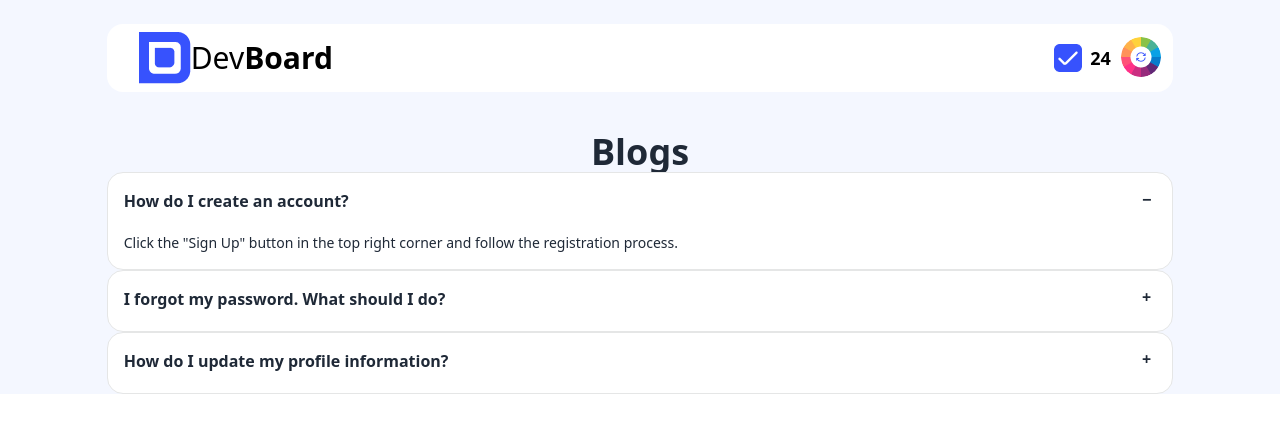
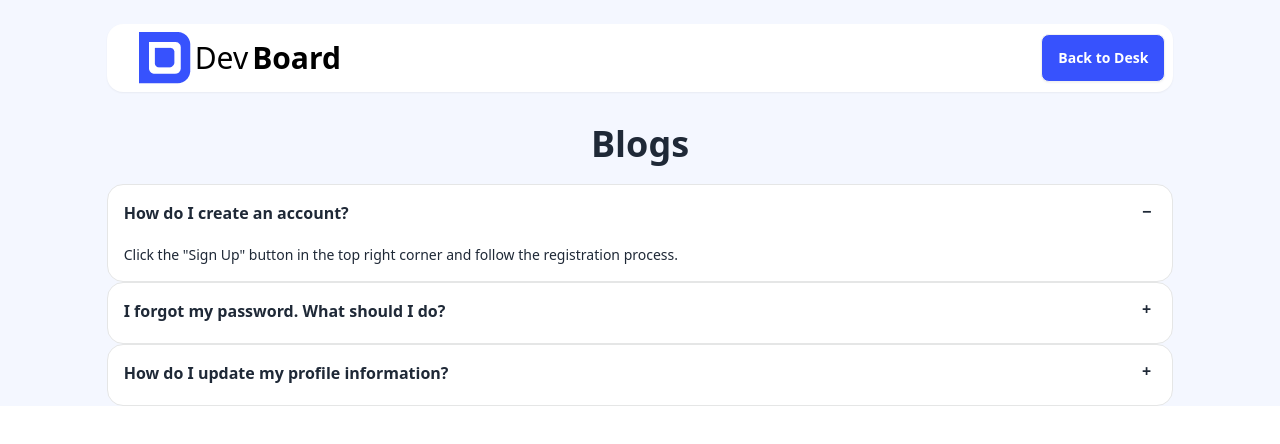
Before and after one commit to ahhimu/m5-d29-a5-Javascript---dasDev, a plain HTML site: page blog.html in a window 1280 px wide. Drawn offline with nearby package versions, Linux system fonts and the light colour scheme.

Commit message:
Page redirect related code

```diff
--- a/blog.html
+++ b/blog.html
@@ -12,38 +12,28 @@
 
 
     <main class="w-10/12 mx-auto pt-6">
-    <section>
-        <div class="navbar bg-white rounded-2xl">
-            <div class="flex-1 ">
-               <img class="pl-6" src="assets/logo.png" alt="">
-              <span class="text-3xl text-black ">Dev</span><span class="text-3xl font-semibold text-black">Board</span>
+     <section>
+        <div class="navbar bg-base-100 shadow-sm rounded-2xl">
+            <div class="navbar-start">
+              <div class="flex gap-1 items-center">
+                <img class="pl-6" src="assets/logo.png" alt="">
+               <span class="text-3xl text-black ">Dev</span><span class="text-3xl font-semibold text-black">Board</span>
+             </div>
             </div>
+            <div class="navbar-center hidden lg:flex">
 
-            <!-- Right Side Related Work  Incrasseing Pragraph Related Work-->
-            <div class="flex-none gap-4">
-              <div>
-                <div class="btn btn-ghost btn-circle">
-                  <div class="indicator gap-2">
-                    <img src="assets/checkbox.png" alt="">
-                    <p id="complete-task" class="font-bold text-center text-lg text-black">24</p>
-                    <!-- <span class="badge badge-sm indicator-item">8</span> -->
-                  </div>
-                </div>
-              </div>
+            </div>
+            <div class="navbar-end">
+              <!-- <a class="btn bg-[#3752FD] text-white" href="index.html">Back to Desk</a> -->
+              <button id="back-desk" class="btn bg-[#3752FD] text-white" href="index.html">Back to Desk</button>
 
-              <div class="">
-                <div tabindex="0" role="button" class="btn btn-ghost btn-circle avatar">
-                   <!-- Bg Changer Button -->
-                  <div id="bg-changer" class="w-10 rounded-full">
-                    <img src="assets/theme-btn.png" alt="Tailwind CSS Navbar component" />
-                  </div>
-                </div>
-              </div>
             </div>
           </div>
      </section>
-     <h1 class="text-center font-bold text-4xl mt-10">Blogs</h1>
 
+
+     <h1 class="text-center font-bold text-4xl mt-8 mb-5">Blogs</h1>
+<!-- Accorodin -->
      <section>
         <div class="collapse collapse-plus bg-base-100 border border-base-300">
             <input type="radio" name="my-accordion-3" checked="checked" />
@@ -63,5 +53,11 @@
      </section>
 
     </main>
+
+
+
+    <!-- <script src="script/blogpage.js"></script> -->
+
+    <script src="script/back-to-desk.js"></script>
 </body>
 </html>
--- /dev/null
+++ b/script/back-to-desk.js
@@ -0,0 +1,5 @@
+document.getElementById("back-desk").addEventListener("click",function(){
+    window.location.href="index.html";
+    console.log('back working');
+
+})
```
Also changed, not shown: index.html (+2 -1 lines), script/blogpage.js (added, +13 -0 lines).
